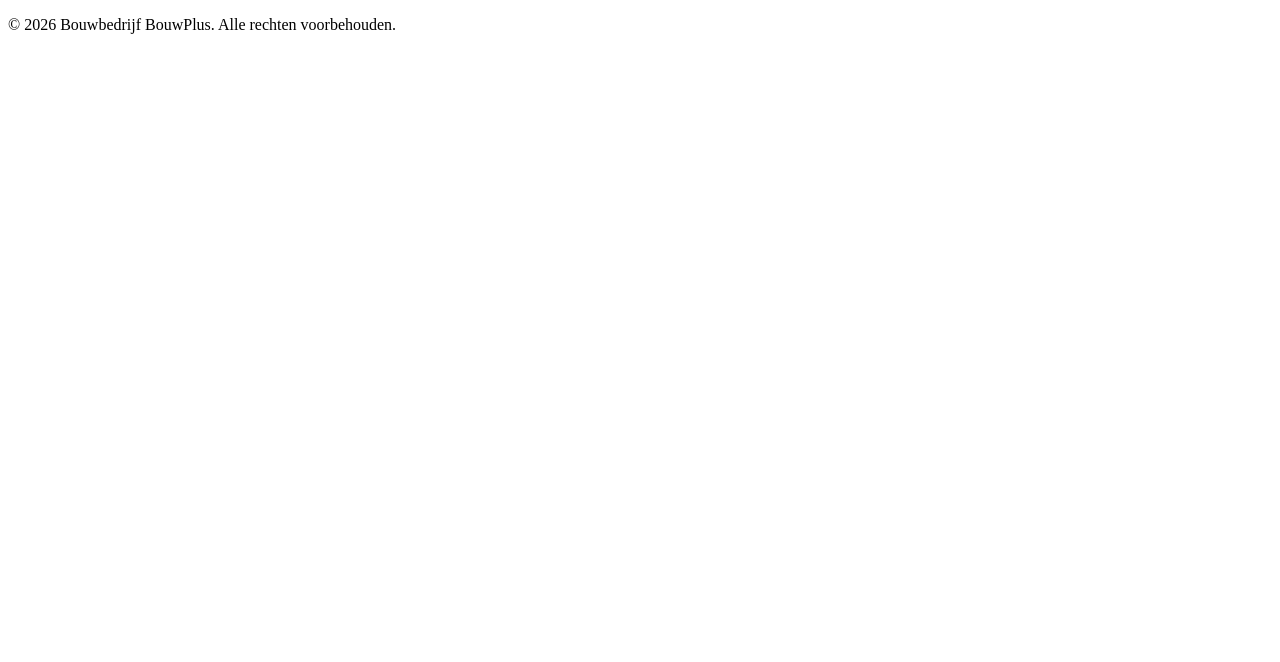
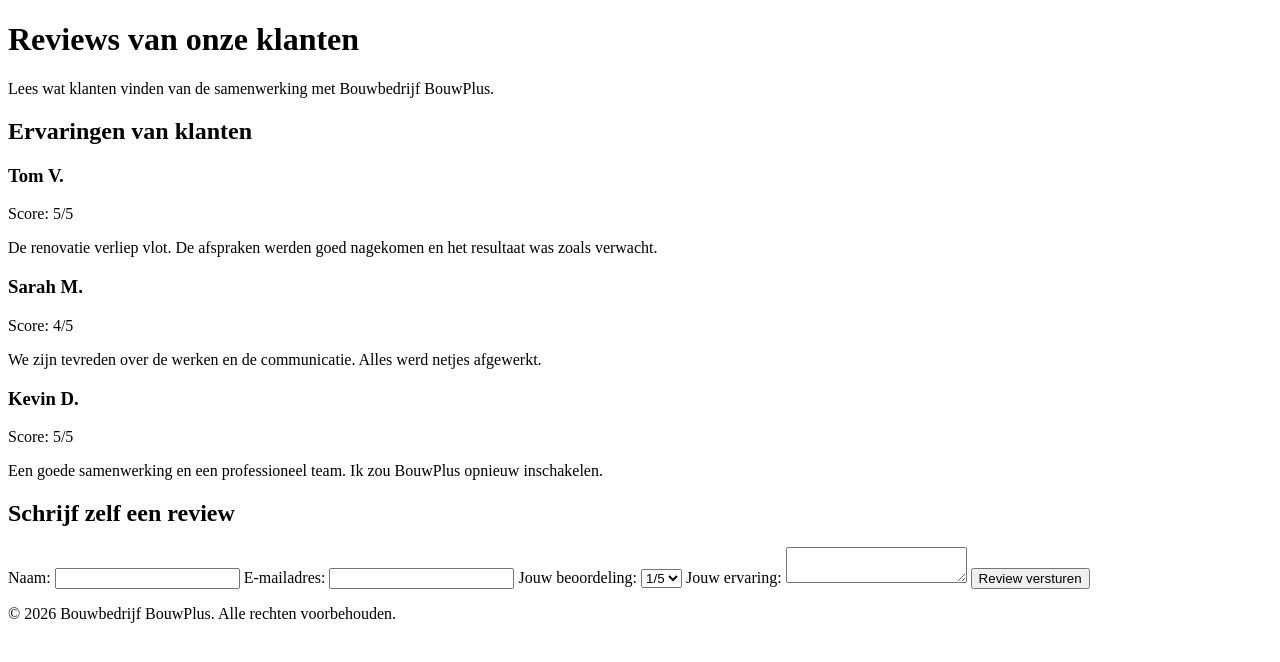
Before and after one commit to Nox-02/web, a plain HTML site: page pagina/Reviews.html in a window 1280 px wide. Drawn offline with Linux system fonts and the light colour scheme.

Commit message:
2 forms en 3 paginas bewerkt

```diff
--- a/pagina/Reviews.html
+++ b/pagina/Reviews.html
@@ -8,6 +8,48 @@
 <body>
 
 
+<h1>Reviews van onze klanten</h1>
+
+<p>Lees wat klanten vinden van de samenwerking met Bouwbedrijf BouwPlus.</p>
+
+<h2>Ervaringen van klanten</h2>
+
+<h3>Tom V.</h3>
+<p>Score: 5/5</p>
+<p>De renovatie verliep vlot. De afspraken werden goed nagekomen en het resultaat was zoals verwacht.</p>
+
+<h3>Sarah M.</h3>
+<p>Score: 4/5</p>
+<p>We zijn tevreden over de werken en de communicatie. Alles werd netjes afgewerkt.</p>
+
+<h3>Kevin D.</h3>
+<p>Score: 5/5</p>
+<p>Een goede samenwerking en een professioneel team. Ik zou BouwPlus opnieuw inschakelen.</p>
+
+<h2>Schrijf zelf een review</h2>
+
+<form>
+    <label>Naam:</label>
+    <input type="text" name="naam">
+
+    <label>E-mailadres:</label>
+    <input type="email" name="email">
+
+    <label>Jouw beoordeling:</label>
+    <select name="score">
+        <option>1/5</option>
+        <option>2/5</option>
+        <option>3/5</option>
+        <option>4/5</option>
+        <option>5/5</option>
+    </select>
+
+    <label>Jouw ervaring:</label>
+    <textarea name="review"></textarea>
+
+    <button type="submit">Review versturen</button>
+</form>
+
 
 
     <footer>
```
Also changed, not shown: pagina/Bedrijfsgeschiedenis.html (+23 -0 lines), pagina/Jobs.html (+30 -0 lines), pagina/Vestigingen.html (+18 -0 lines).
